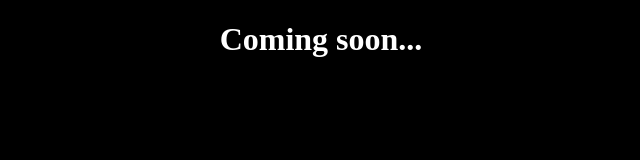
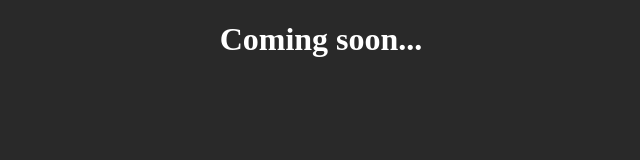
Before and after one commit to html-css-js23/nasadnews, a plain HTML site: page index.html in a window 1280 px wide. Shown: the whole page, without its empty margins (319-959 px from the left). Drawn offline with Linux system fonts and the light colour scheme.

Commit message:
Update index.html

```diff
--- a/index.html
+++ b/index.html
@@ -11,7 +11,7 @@
     color: white;
   }
   html {
-    background-color: black;
+    background-color: #292929;
   }
 </style>
 <script>
```
